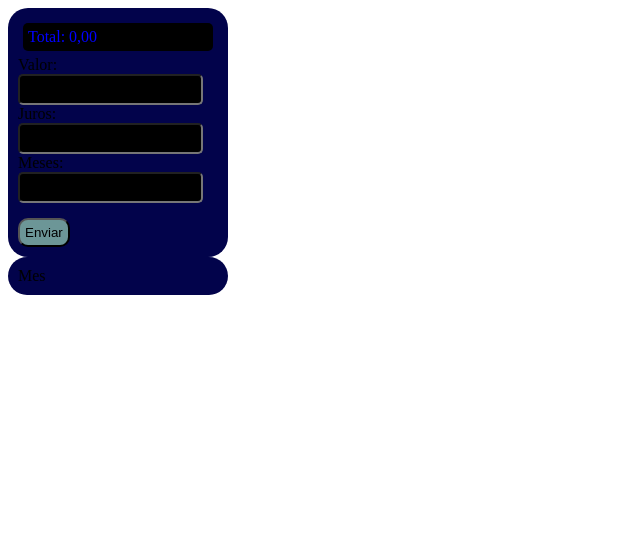
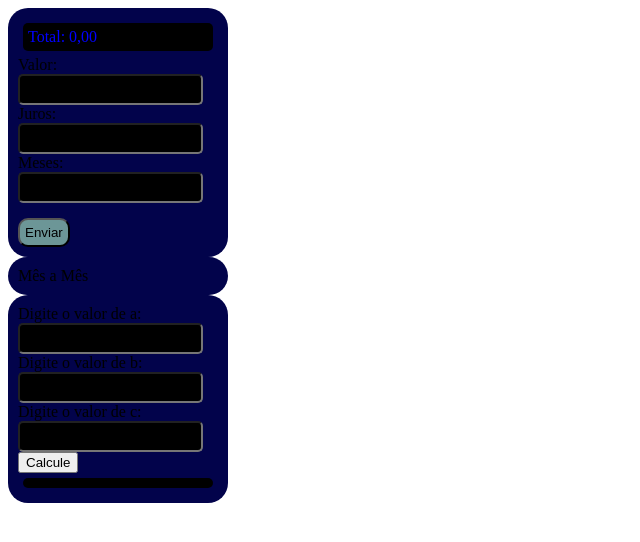
Before and after one commit to yasminhasbolas/primeiroH_3t, a plain HTML site: page index.html in a window 1280 px wide. Shown: the whole page, without its empty margins (0-640 px from the left). Drawn offline with Linux system fonts and the light colour scheme.

Commit message:
Update index.html

```diff
--- a/index.html
+++ b/index.html
@@ -1,29 +1,37 @@
 <!DOCTYPE html>
-<html lang="pt-br">
+<html lang="en">
 <head>
     <meta charset="UTF-8">
     <meta http-equiv="X-UA-Compatible" content="IE=edge">
     <meta name="viewport" content="width=device-width, initial-scale=1.0">
     <title>Primeiro H</title>
+    <link rel="stylesheet" href="geral.css">
     <script src="estudo.js"></script>
-    <link rel="stylesheet" href="geral.css">
-
 </head>
 <body>
-    <div class="calculadora">
-
+    <div class="calculadora"><table>
         <div class="spResul">
         <span id="resultado">Total: 0,00</span><br>
     </div>
-
      Valor: <input id="val" type="text"><br>
     Juros: <input id="ju" type="text"><br>
     Meses: <input id="mes" type="text"><br>
+</table>
     <button id="btnCalc" onclick="total()">Enviar</button>
     </div>
+
     <div class="listaMensal">
-        <span id="listaMes">Mes</span>
+        <span id="meses">Mês a Mês</span>
     </div>
+    <div class="calculadora">
+        Digite o valor de a: <input id="a" type="text">
+        Digite o valor de b: <input id="b" type="text">
+        Digite o valor de c: <input id="c" type="text">
+        <button id="calculaRaiz" onclick="Raziz()">Calcule</button>
 
+        <div class="spResul">
+            <span id="raiz"></span>
+        </div>
+    </div>
 </body>
 </html>
```
Lines whose indentation alone changed are shown as unchanged.
